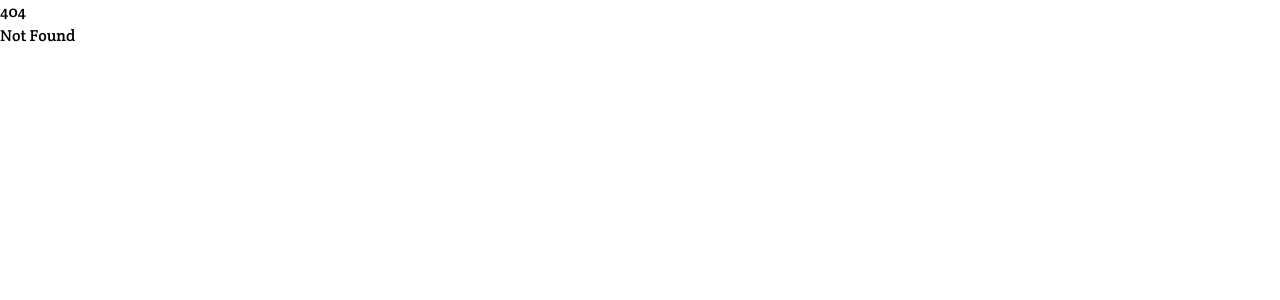
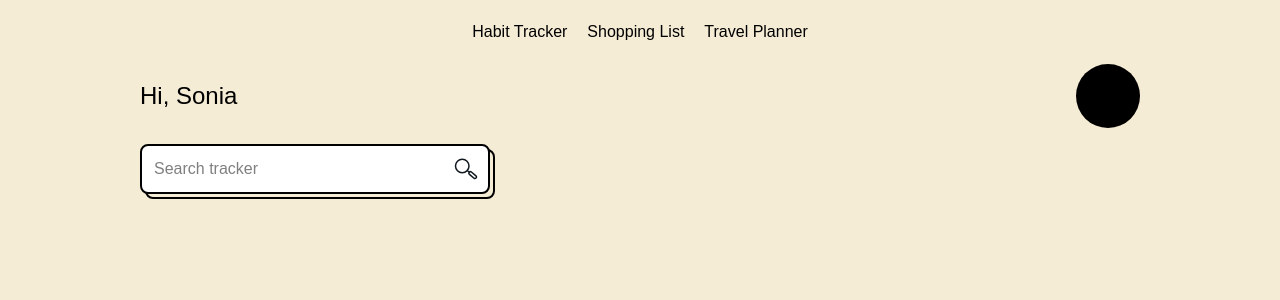
Before and after one commit to uduma-sonia/project-phoenix, a SvelteKit app: page /tracker in a window 1280 px wide. Before the commit this address had no page. Shown: the top 300 px of the page. Built offline with nearby package versions, Linux system fonts and the light colour scheme; a web font is replaced by a local one.

Commit message:
update navbar

```diff
--- a/src/lib/components/Auth/LoginForm.svelte
+++ b/src/lib/components/Auth/LoginForm.svelte
@@ -25,7 +25,7 @@
 			</div>
 
 			<div>
-				<a href="/dashboard" class="block">
+				<a href="/tracker" class="block">
 					<button class="shadow_button"> Continue </button>
 				</a>
 			</div>
--- a/src/lib/components/Auth/SignupForm.svelte
+++ b/src/lib/components/Auth/SignupForm.svelte
@@ -25,7 +25,7 @@
 			</div>
 
 			<div>
-				<a href="/dashboard" class="block">
+				<a href="/tracker" class="block">
 					<button class="shadow_button"> Continue </button>
 				</a>
 			</div>
--- /dev/null
+++ b/src/lib/components/Common/NameCard.svelte
@@ -0,0 +1,9 @@
+<div class="flex h-full items-center justify-between">
+	<div>
+		<p class="font-lexend text-2xl">Hi, Sonia</p>
+	</div>
+
+	<div>
+		<div class="h-16 w-16 rounded-full bg-black"></div>
+	</div>
+</div>
--- a/src/lib/components/Common/NavBar.svelte
+++ b/src/lib/components/Common/NavBar.svelte
@@ -1,12 +1,29 @@
-<div class="h-28">
-	<div class="flex h-full items-center justify-between">
-		<div>
-			<p class="font-lexend text-xl">Hi,</p>
-			<p class="text-3xl">Sonia Uduma</p>
-		</div>
+<script lang="ts">
+	import { page } from '$app/state';
 
-		<div>
-			<div class="h-16 w-16 rounded-full bg-black"></div>
-		</div>
+	const routesList = [
+		{
+			label: 'Habit Tracker',
+			route: '/tracker'
+		},
+		{
+			label: 'Shopping List',
+			route: '/shopping'
+		},
+		{
+			label: 'Travel Planner',
+			route: '/travel'
+		}
+	];
+</script>
+
+<div class="h-16">
+	<div class="flex h-full items-center justify-center gap-5">
+		{#each routesList as { route, label } (label)}
+			{@const isActive = route == page.url.pathname}
+			<a href={route} class={`font-lexend font-light hover:underline`} class:font-medium={isActive}>
+				{label}
+			</a>
+		{/each}
 	</div>
 </div>
--- a/src/lib/components/Habit/HabitSearch.svelte
+++ b/src/lib/components/Habit/HabitSearch.svelte
@@ -1,15 +1,37 @@
 <div class="flex gap-3">
-	<div class="max-w-[300px] flex-1">
-		<input
-			placeholder="Search tracker"
-			type="text"
-			class="h-[50px] w-full max-w-[300px] rounded-lg border-2 border-black px-3 outline-none placeholder:font-light"
-		/>
-	</div>
+	<div class="max-w-[350px] flex-1">
+		<div class="input_wrapper">
+			<input
+				placeholder="Search tracker"
+				type="text"
+				class="relative z-10 h-[50px] w-full max-w-[350px] rounded-lg border-2 border-black bg-white px-3 outline-none placeholder:font-light"
+			/>
 
-	<div>
-		<a href="/dashboard" class="block">
-			<button class="shadow_button h-[46px]"> Search </button>
-		</a>
+			<img
+				src="/images/search.svg"
+				class="absolute top-1/2 right-3 z-50 w-6 -translate-y-1/2"
+				alt=""
+			/>
+		</div>
 	</div>
 </div>
+
+<style>
+	.input_wrapper {
+		position: relative;
+	}
+
+	.input_wrapper::before {
+		content: '';
+		position: absolute;
+		top: 5px;
+		left: 5px;
+		right: 0;
+		bottom: 0;
+		border: 2px solid black;
+		z-index: 1;
+		border-radius: 8px;
+		width: 100%;
+		height: 100%;
+	}
+</style>
--- a/src/lib/components/Dashboard/DashboardView.svelte
+++ b/src/lib/components/Habit/View.svelte
@@ -1,10 +1,12 @@
 <script lang="ts">
+	import NameCard from '../Common/NameCard.svelte';
 	import NavBar from '../Common/NavBar.svelte';
 	import HabitSearch from '../Habit/HabitSearch.svelte';
 </script>
 
 <div class="mx-auto w-full max-w-[1000px]">
 	<NavBar />
+	<NameCard />
 	<div class="mt-4">
 		<HabitSearch />
 	</div>
--- a/src/routes/(private)/dashboard/+page.svelte
+++ /dev/null
@@ -1,7 +0,0 @@
-<script>
-	import DashboardView from '$lib/components/Dashboard/DashboardView.svelte';
-</script>
-
-<div class="bg-brand-light min-h-screen">
-	<DashboardView />
-</div>
--- /dev/null
+++ b/src/routes/(private)/tracker/+page.svelte
@@ -0,0 +1,7 @@
+<script>
+	import View from '$lib/components/Habit/View.svelte';
+</script>
+
+<div class="bg-brand-light min-h-screen">
+	<View />
+</div>
--- a/src/styles/components.css
+++ b/src/styles/components.css
@@ -34,7 +34,6 @@
 	transition-property: transform, box-shadow, outline-offset;
 	transition: 100ms ease-in;
 	width: 100%;
-	/* height: 45px; */
 	border-radius: 8px;
 }
 
```
Also changed, not shown: src/routes/+layout.svelte (+0 -192 lines), static/images/search.svg (added).
